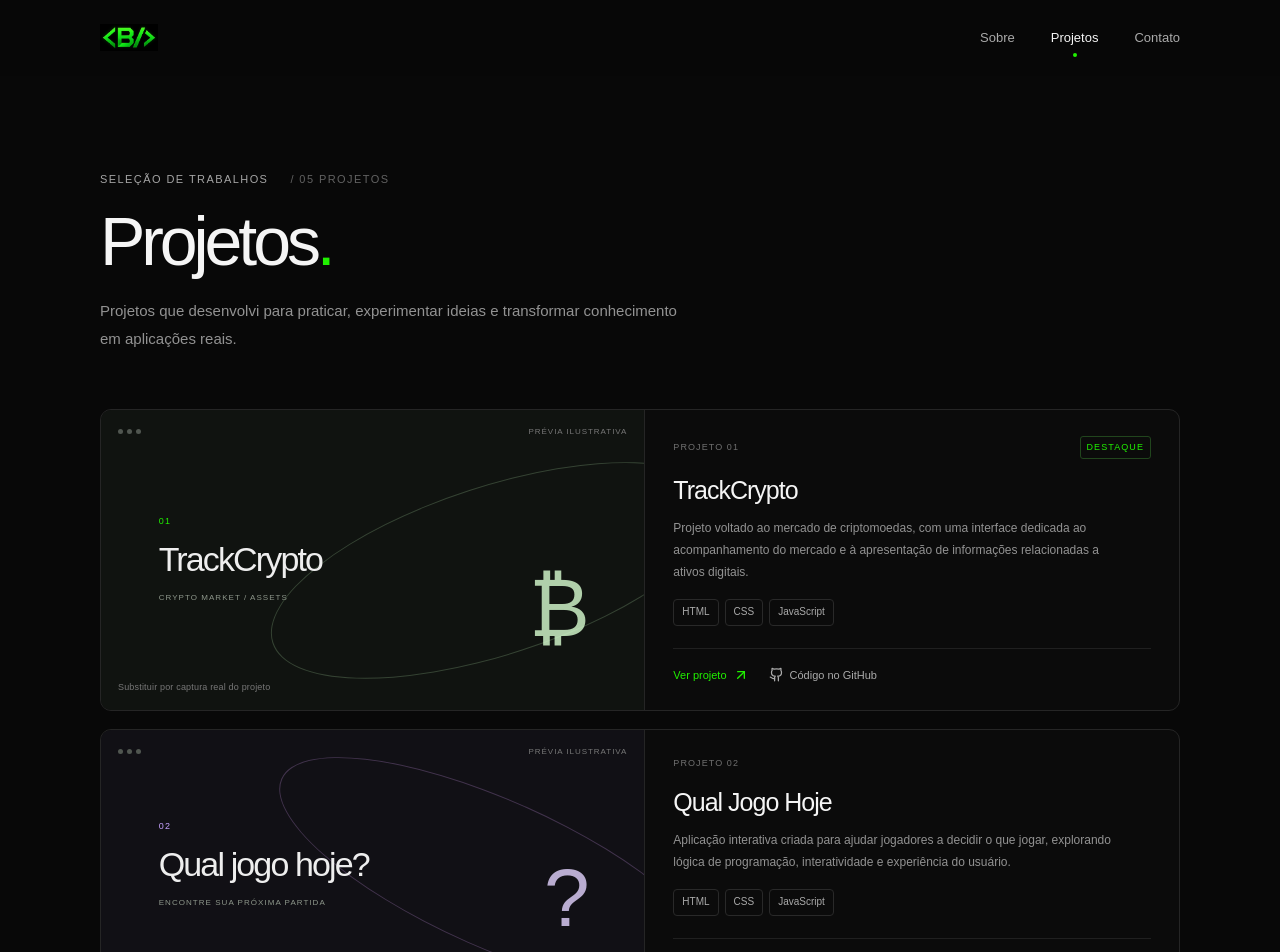
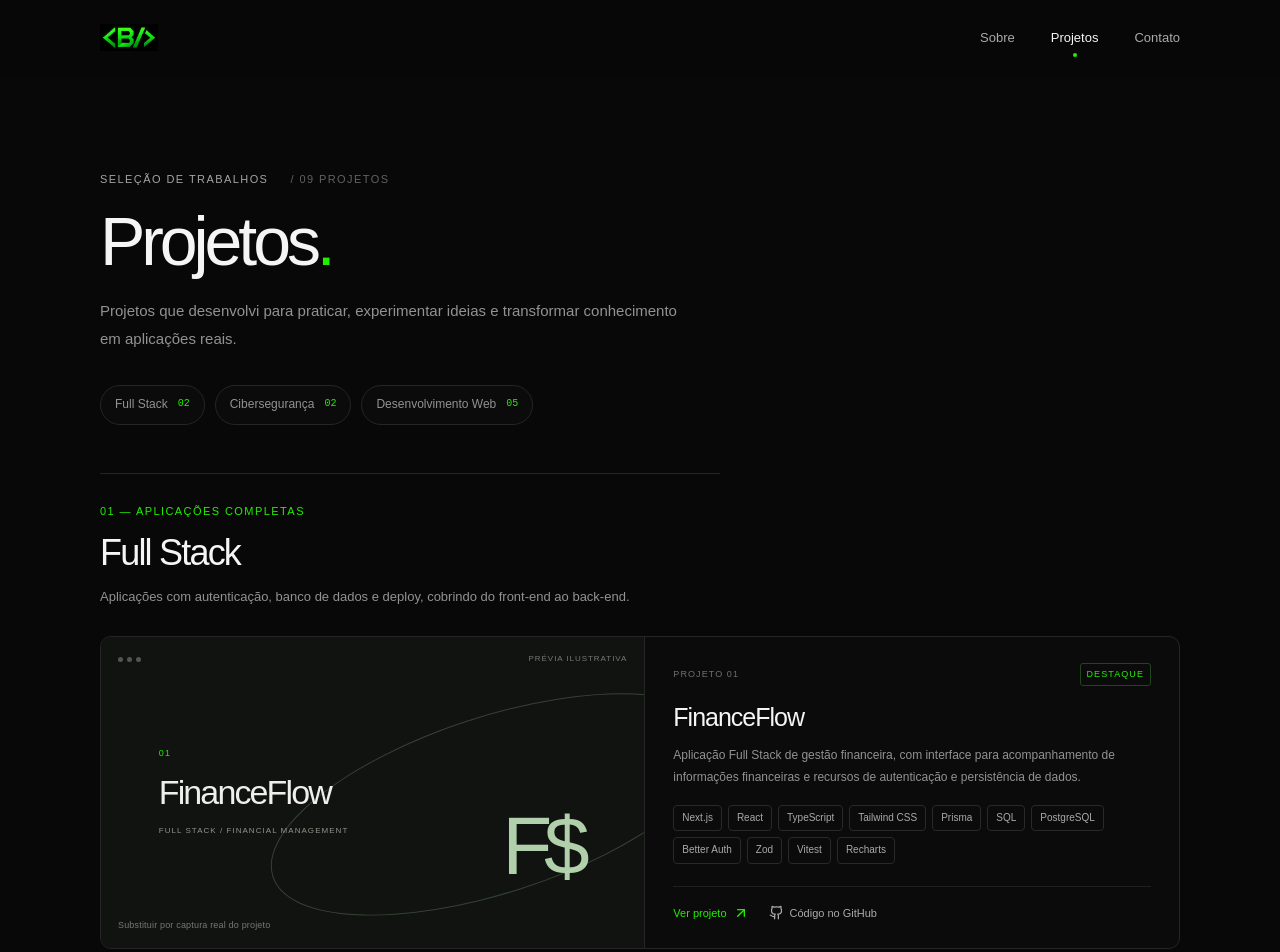
Before and after one commit to devbrunoss/bruno-porfolio, a Next.js app: page /projetos in a window 1280 px wide. Shown: the top 952 px of the page. Built offline with nearby package versions, Linux system fonts and the light colour scheme; no server answers.

Commit message:
feat: organiza projetos por categorias

```diff
--- a/src/app/globals.css
+++ b/src/app/globals.css
@@ -174,3 +174,14 @@ a:focus-visible,button:focus-visible{outline:2px solid var(--green);outline-offs
 /* Seção Sobre integrada à página inicial */
 #sobre{scroll-margin-top:90px;border-top:1px solid var(--line);padding-top:72px;margin-top:0}
 @media(max-width:760px){#sobre{padding-top:48px}}
+html{scroll-behavior:smooth}
+.project-nav{display:flex;flex-wrap:wrap;gap:10px;margin:-24px 0 48px}
+.project-nav a{display:inline-flex;align-items:center;gap:10px;padding:9px 14px;border:1px solid var(--border);border-radius:999px;background:#0b0b0b;color:var(--muted);font-size:12px;transition:border-color .2s,color .2s}
+.project-nav a:hover{color:var(--text);border-color:#3b3b3b}
+.project-nav a span{font-family:monospace;font-size:10px;color:var(--green)}
+.project-section{scroll-margin-top:90px;margin-bottom:72px}
+.project-section:last-child{margin-bottom:0}
+.project-section-head{max-width:620px;margin-bottom:28px;padding-top:28px;border-top:1px solid var(--border)}
+.project-section-head .eyebrow{margin-bottom:12px;color:var(--green)}
+.project-section-head h2{font-size:clamp(26px,3.4vw,36px);line-height:1.15;letter-spacing:-.05em;font-weight:500;margin:0}
+.project-section-head p:last-child{font-size:13px;line-height:1.8;color:var(--muted);margin:12px 0 0}
--- a/src/app/projetos/page.tsx
+++ b/src/app/projetos/page.tsx
@@ -5,7 +5,7 @@ export const metadata = { title: "Projetos | Bruno Santos", description: "Projet
 
 export default function ProjetosPage() {
   return <div className="page-shell shell">
-    <header className="page-heading"><p className="eyebrow">SELEÇÃO DE TRABALHOS <span className="heading-count">/ 05 PROJETOS</span></p><h1>Projetos<span>.</span></h1><p className="lead">Projetos que desenvolvi para praticar, experimentar ideias e transformar conhecimento em aplicações reais.</p></header>
+    <header className="page-heading"><p className="eyebrow">SELEÇÃO DE TRABALHOS <span className="heading-count">/ {String(projects.length).padStart(2, "0")} PROJETOS</span></p><h1>Projetos<span>.</span></h1><p className="lead">Projetos que desenvolvi para praticar, experimentar ideias e transformar conhecimento em aplicações reais.</p></header>
     <ProjectList projects={projects} />
   </div>;
 }
--- a/src/components/ProjectList.tsx
+++ b/src/components/ProjectList.tsx
@@ -1,5 +1,47 @@
-import type { Project } from "@/data/projects";
+import { categories, type Project } from "@/data/projects";
 import { ProjectCard } from "@/components/ProjectCard";
+
 export function ProjectList({ projects }: { projects: Project[] }) {
-  return <div className="project-list">{projects.map((project, index) => <ProjectCard key={project.slug} project={project} index={index}/>)}</div>;
+  const sections = categories
+    .map((category) => ({
+      ...category,
+      items: projects.filter((project) => project.category === category.id),
+    }))
+    .filter((section) => section.items.length > 0);
+
+  return (
+    <>
+      <nav className="project-nav" aria-label="Categorias de projetos">
+        {sections.map((section) => (
+          <a key={section.id} href={`#${section.id}`}>
+            {section.title}
+            <span>{String(section.items.length).padStart(2, "0")}</span>
+          </a>
+        ))}
+      </nav>
+
+      {sections.map((section, i) => (
+        <section
+          key={section.id}
+          id={section.id}
+          className="project-section"
+          aria-labelledby={`${section.id}-title`}
+        >
+          <header className="project-section-head">
+            <p className="eyebrow">
+              {String(i + 1).padStart(2, "0")} — {section.eyebrow}
+            </p>
+            <h2 id={`${section.id}-title`}>{section.title}</h2>
+            <p>{section.description}</p>
+          </header>
+
+          <div className="project-list">
+            {section.items.map((project, index) => (
+              <ProjectCard key={project.slug} project={project} index={index} />
+            ))}
+          </div>
+        </section>
+      ))}
+    </>
+  );
 }
--- a/src/data/projects.ts
+++ b/src/data/projects.ts
@@ -1,5 +1,40 @@
+export type ProjectCategory = "fullstack" | "ciberseguranca" | "web";
+
+export type CategoryInfo = {
+  id: ProjectCategory;
+  title: string;
+  eyebrow: string;
+  description: string;
+};
+
+// A ordem desta lista define a ordem das seções na página
+export const categories: CategoryInfo[] = [
+  {
+    id: "fullstack",
+    title: "Full Stack",
+    eyebrow: "APLICAÇÕES COMPLETAS",
+    description:
+      "Aplicações com autenticação, banco de dados e deploy, cobrindo do front-end ao back-end.",
+  },
+  {
+    id: "ciberseguranca",
+    title: "Cibersegurança",
+    eyebrow: "SEGURANÇA DEFENSIVA",
+    description:
+      "Projetos focados em práticas defensivas, análise de segurança web e monitoramento de logs.",
+  },
+  {
+    id: "web",
+    title: "Desenvolvimento Web",
+    eyebrow: "FRONT-END",
+    description:
+      "Interfaces e experimentos com HTML, CSS e JavaScript, focados em layout, interatividade e experiência do usuário.",
+  },
+];
+
 export type Project = {
   slug: string;
+  category: ProjectCategory;
   name: string;
   description: string;
   url: string;
@@ -14,6 +49,7 @@ export type Project = {
 export const projects: Project[] = [
   {
     slug: "trackcrypto",
+    category: "web",
     name: "TrackCrypto",
     description:
       "Projeto voltado ao mercado de criptomoedas, com uma interface dedicada ao acompanhamento do mercado e à apresentação de informações relacionadas a ativos digitais.",
@@ -27,6 +63,7 @@ export const projects: Project[] = [
   },
   {
     slug: "qual-jogo-hoje",
+    category: "web",
     name: "Qual Jogo Hoje",
     description:
       "Aplicação interativa criada para ajudar jogadores a decidir o que jogar, explorando lógica de programação, interatividade e experiência do usuário.",
@@ -39,6 +76,7 @@ export const projects: Project[] = [
   },
   {
     slug: "infinity-electronics",
+    category: "web",
     name: "Infinity Electronics",
     description:
       "Projeto demonstrativo de uma loja de tecnologia, com foco na apresentação de produtos, organização de catálogo e experiência visual de um e-commerce.",
@@ -50,6 +88,7 @@ export const projects: Project[] = [
   },
   {
     slug: "dopamine-clicker",
+    category: "web",
     name: "Dopamine Clicker",
     description:
       "Mini game experimental baseado em cliques, desenvolvido para explorar interatividade, pontuação e elementos de gamificação.",
@@ -61,6 +100,7 @@ export const projects: Project[] = [
   },
   {
     slug: "bsdev-store",
+    category: "web",
     name: "BSDev Store",
     description:
       "Landing page demonstrativa com foco na apresentação visual de produtos de tecnologia, animações, composição de layout e elementos promocionais.",
@@ -72,6 +112,7 @@ export const projects: Project[] = [
   },
   {
     slug: "financeflow",
+    category: "fullstack",
     name: "FinanceFlow",
     description:
       "Aplicação Full Stack de gestão financeira, com interface para acompanhamento de informações financeiras e recursos de autenticação e persistência de dados.",
@@ -97,6 +138,7 @@ export const projects: Project[] = [
   },
   {
     slug: "devtask",
+    category: "fullstack",
     name: "DevTask",
     description:
       "Aplicação Full Stack para organização de tarefas, com autenticação, validação de dados e persistência em banco de dados relacional.",
@@ -120,6 +162,7 @@ export const projects: Project[] = [
   },
   {
     slug: "websecure",
+    category: "ciberseguranca",
     name: "WebSecure",
     description:
       "Projeto de segurança web desenvolvido com Python e Flask, com foco em práticas defensivas, análise de aspectos de segurança e apresentação de resultados.",
@@ -133,6 +176,7 @@ export const projects: Project[] = [
   },
   {
     slug: "logsentinel",
+    category: "ciberseguranca",
     name: "LogSentinel",
     description:
       "Ferramenta de análise de logs com Python e Streamlit, voltada à exploração de registros, organização de eventos e identificação de padrões relevantes para monitoramento.",
```
